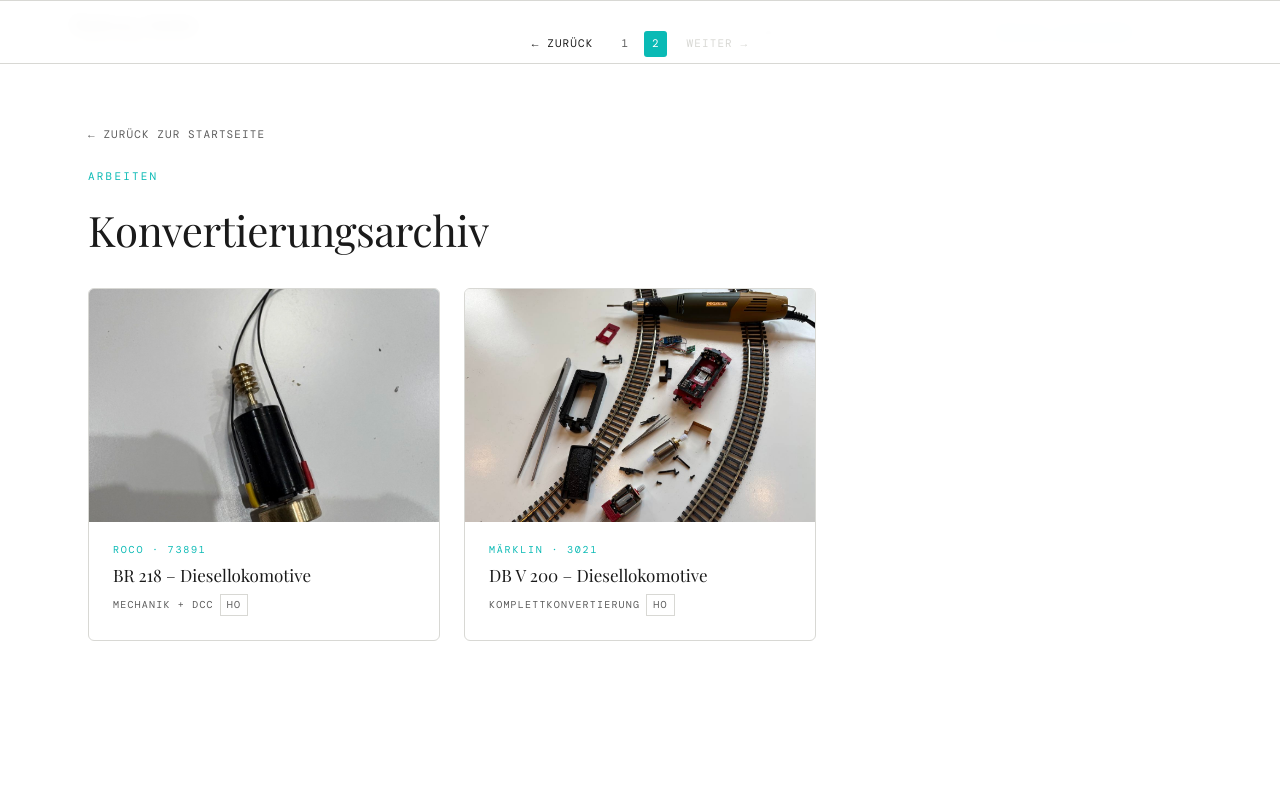
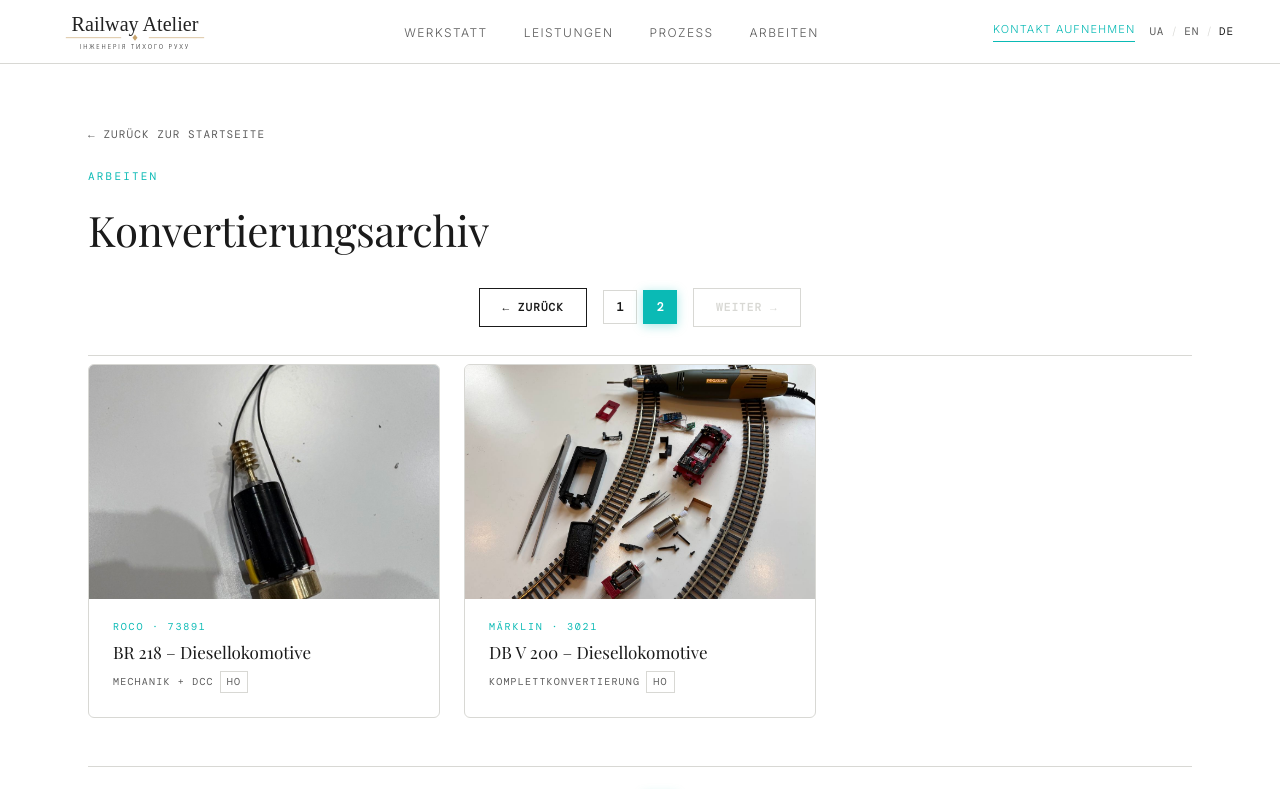
Before and after one commit to yevhenii-priadko/railway-atelier, a Next.js app: page /de/works/page/2/ in a window 1280 px wide. Shown: the top 789 px of the page. Built offline with nearby package versions, Linux system fonts and the light colour scheme; a web font is replaced by a local one.

Commit message:
fix(pagination): global nav rule was hiding pagination; make controls bolder

```diff
--- a/src/app/globals.css
+++ b/src/app/globals.css
@@ -40,7 +40,7 @@ body { font-family: 'Inter', sans-serif; color: var(--dark); background: var(--w
   justify-content: space-between;
 }
 
-nav {
+.site-nav {
   position: fixed;
   top: 0; left: 0; right: 0;
   z-index: 100;
@@ -326,7 +326,7 @@ footer { background: var(--tiffany-pale); padding: 36px 20px; display: flex; fle
 ══════════════════════════════ */
 @media screen and (min-width: 768px) {
   /* Nav */
-  nav {  height: 68px; }
+  .site-nav {  height: 68px; }
   .nav-logo img { width: 150px; max-height: 36px; }
   .nav-links { display: flex; gap: 24px; list-style: none; }
   .nav-links a { font-size: 11px; letter-spacing: 0.12em; text-transform: uppercase; color: var(--mid); text-decoration: none; transition: color 0.2s; }
@@ -399,7 +399,7 @@ footer { background: var(--tiffany-pale); padding: 36px 20px; display: flex; fle
 ══════════════════════════════ */
 @media (min-width: 1025px) {
   /* Nav */
-  nav {  height: 64px; }
+  .site-nav {  height: 64px; }
   .nav-logo img { width: 190px; max-height: 44px; }
   .nav-links { gap: 36px; }
   .nav-links a { font-size: 12px; }
@@ -531,36 +531,67 @@ footer { background: var(--tiffany-pale); padding: 36px 20px; display: flex; fle
 /* ══════════════════════════════
    PAGINATION (added for Next.js port)
 ══════════════════════════════ */
-.pagination { display: flex; align-items: center; justify-content: center; gap: 20px; padding-top: 24px; border-top: 1px solid var(--rule); }
+.pagination {
+  display: flex;
+  align-items: center;
+  justify-content: center;
+  flex-wrap: wrap;
+  gap: 16px;
+  padding: 24px 0;
+  border-top: 1px solid var(--rule);
+}
+.pagination-top {
+  border-top: none;
+  border-bottom: 1px solid var(--rule);
+  padding: 0 0 28px;
+  margin-bottom: 8px;
+}
 .pagination-link {
   font-family: 'DM Mono', monospace;
   font-size: 11px;
+  font-weight: 600;
   letter-spacing: 0.1em;
   text-transform: uppercase;
   color: var(--dark);
   text-decoration: none;
-  transition: color 0.2s;
+  border: 1.5px solid var(--dark);
+  padding: 10px 22px;
+  transition: all 0.2s;
 }
-.pagination-link:hover { color: var(--tiffany); }
+.pagination-link:hover { background: var(--dark); color: var(--white); }
 .pagination-disabled {
   font-family: 'DM Mono', monospace;
   font-size: 11px;
+  font-weight: 600;
   letter-spacing: 0.1em;
   text-transform: uppercase;
   color: var(--rule);
+  border: 1.5px solid var(--rule);
+  padding: 10px 22px;
 }
 .pagination-status { font-family: 'DM Mono', monospace; font-size: 11px; letter-spacing: 0.1em; color: var(--mid); }
-.pagination-pages { display: flex; align-items: center; gap: 8px; }
+.pagination-pages { display: flex; align-items: center; gap: 6px; }
 .pagination-page {
   font-family: 'DM Mono', monospace;
-  font-size: 11px;
-  color: var(--mid);
+  font-size: 12px;
+  font-weight: 600;
+  color: var(--dark);
   text-decoration: none;
-  padding: 4px 8px;
-  transition: color 0.2s;
+  min-width: 34px;
+  height: 34px;
+  display: flex;
+  align-items: center;
+  justify-content: center;
+  border: 1.5px solid var(--rule);
+  transition: all 0.2s;
 }
-.pagination-page:hover { color: var(--tiffany); }
-.pagination-page[aria-current="true"] { color: var(--white); background: var(--tiffany); border-radius: 3px; }
+.pagination-page:hover { border-color: var(--tiffany); color: var(--tiffany); }
+.pagination-page[aria-current="true"] {
+  color: var(--white);
+  background: var(--tiffany);
+  border-color: var(--tiffany);
+  box-shadow: 0 2px 10px rgba(10, 186, 181, 0.35);
+}
 
 @media screen and (min-width: 768px) {
   .works-page { padding: 100px 40px 80px; }
--- a/src/components/Nav.tsx
+++ b/src/components/Nav.tsx
@@ -13,7 +13,7 @@ export default function Nav({
   pathWithoutLocale?: string;
 }) {
   return (
-    <nav>
+    <nav className="site-nav">
       <div className="nav-inner">
         <Link href={`/${locale}/`} className="nav-logo">
           <img src="/images/logo.svg" width={220} alt="Railway Atelier" />
--- a/src/components/Pagination.tsx
+++ b/src/components/Pagination.tsx
@@ -12,18 +12,23 @@ export default function Pagination({
   dict,
   page,
   totalPages,
+  variant = "bottom",
 }: {
   locale: Locale;
   dict: Dictionary;
   page: number;
   totalPages: number;
+  variant?: "top" | "bottom";
 }) {
   if (totalPages <= 1) return null;
 
   const hrefFor = (p: number) => (p === 1 ? `/${locale}/works/` : `/${locale}/works/page/${p}/`);
 
   return (
-    <nav className="pagination" aria-label="Pagination">
+    <nav
+      className={variant === "top" ? "pagination pagination-top" : "pagination"}
+      aria-label="Pagination"
+    >
       {page > 1 ? (
         <Link href={hrefFor(page - 1)} className="pagination-link">
           {dict.pagination.prev}
--- a/src/components/WorksListing.tsx
+++ b/src/components/WorksListing.tsx
@@ -31,6 +31,7 @@ export default function WorksListing({
           <p className="section-label">{dict.work.label}</p>
           <h1 className="section-title">{dict.worksPage.title}</h1>
         </div>
+        <Pagination locale={locale} dict={dict} page={page} totalPages={totalPages} variant="top" />
         <div className="works-grid">
           {items.map((project) => (
             <ProjectCard key={project.slug} project={project} locale={locale} />
```
